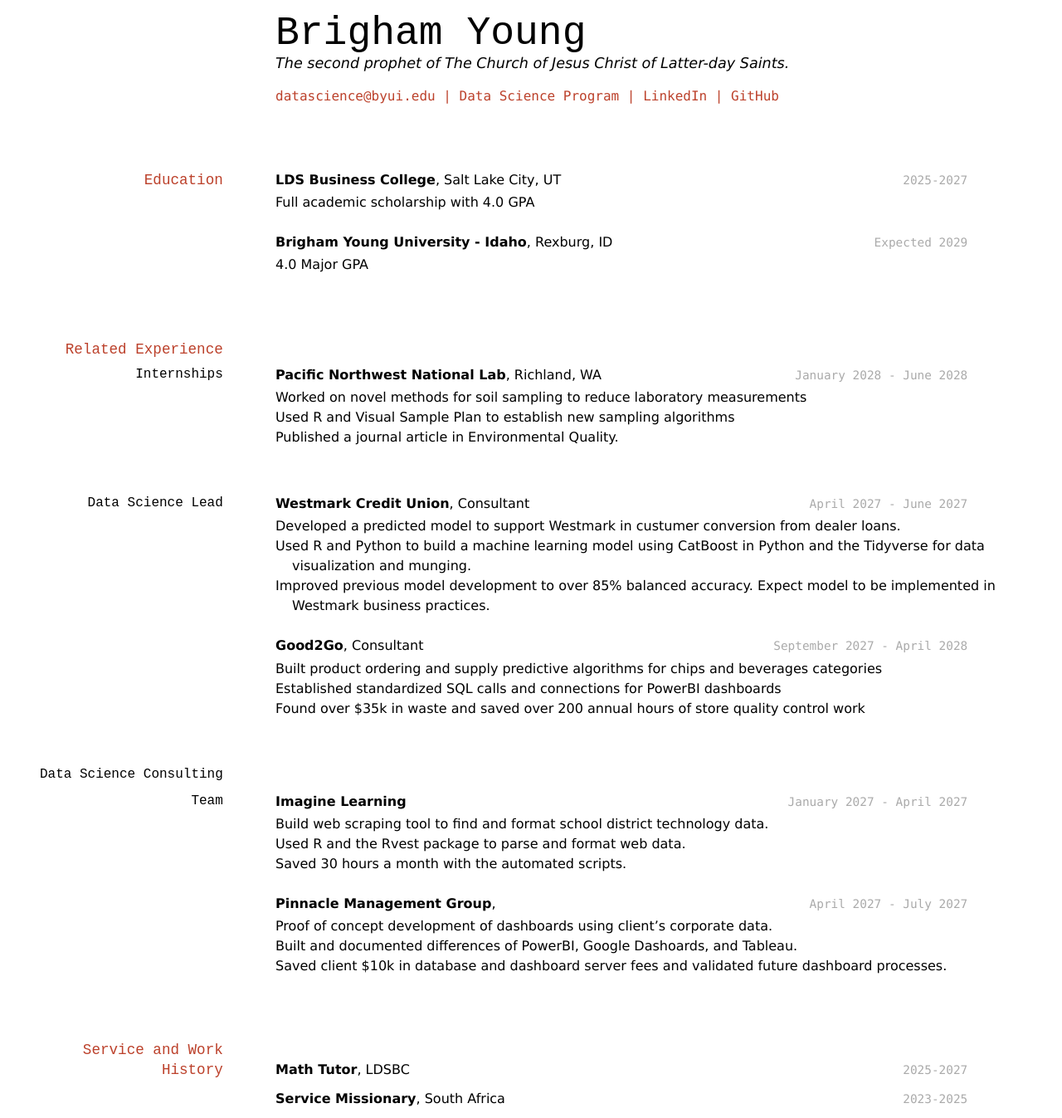
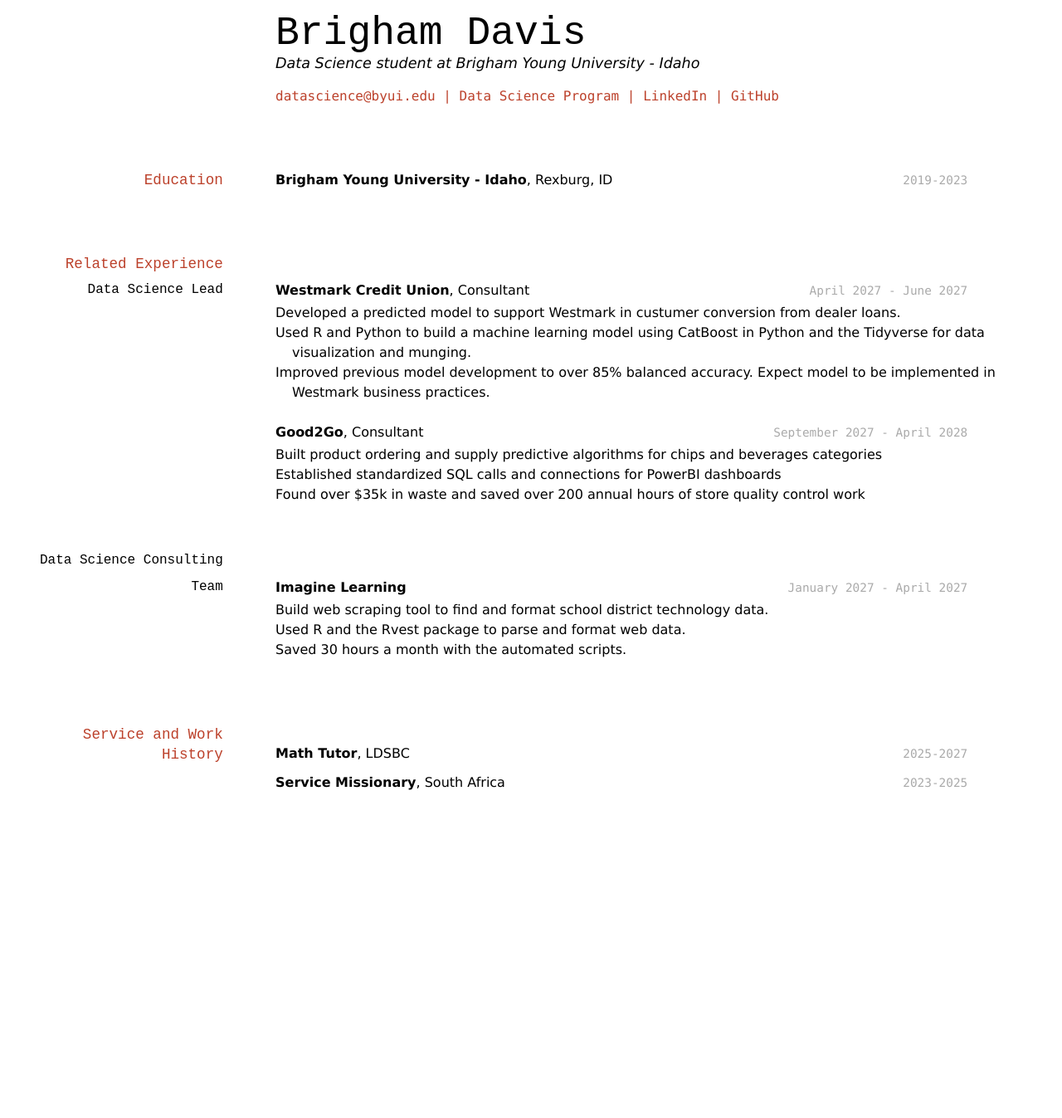
Before and after one commit to BrighamDavis/Davis-Resume, a Jekyll site: the page built from docs/index.md, in a window 1280 px wide. Shown: the whole page at 83% size. Built offline with Jekyll 4.4.1, drawn with Linux system fonts in a browser that asks for light colours; after the commit the page ends 966 px from its top, so only the background shows below that.

Commit message:
Update index.md

```diff
--- a/docs/index.md
+++ b/docs/index.md
@@ -1,9 +1,9 @@
 ---
 layout: cv
-title: Brigham Young's Resume
+title: Brigham Davis' Resume
 ---
-# Brigham Young
-The second prophet of The Church of Jesus Christ of Latter-day Saints.
+# Brigham Davis
+Data Science student at Brigham Young University - Idaho
 
 <div id="webaddress">
 <a href="datascience@byui.edu">datascience@byui.edu</a>
@@ -16,27 +16,10 @@ The second prophet of The Church of Jesus Christ of Latter-day Saints.
 
 ## Education
 
-`2025-2027`
-__LDS Business College__, Salt Lake City, UT
-
-- Full academic scholarship with 4.0 GPA
-
-`Expected 2029`
+`2019-2023`
 __Brigham Young University - Idaho__, Rexburg, ID
 
-- 4.0 Major GPA
-
-
 ## Related Experience
-
-### Internships
-
-`January 2028 - June 2028`
-__Pacific Northwest National Lab__, Richland, WA
-
-- Worked on novel methods for soil sampling to reduce laboratory measurements
-- Used R and Visual Sample Plan to establish new sampling algorithms
-- Published a journal article in Environmental Quality.
 
 ### Data Science Lead
 
@@ -63,14 +46,6 @@ __Imagine Learning__
 - Used R and the Rvest package to parse and format web data.
 - Saved 30 hours a month with the automated scripts.
 
-`April 2027 - July 2027`
-__Pinnacle Management Group__,
-
-- Proof of concept development of dashboards using client's corporate data.
-- Built and documented differences of PowerBI, Google Dashoards, and Tableau.
-- Saved client $10k in database and dashboard server fees and validated future dashboard processes.
-
-
 ## Service and Work History
 
 `2025-2027`
```
